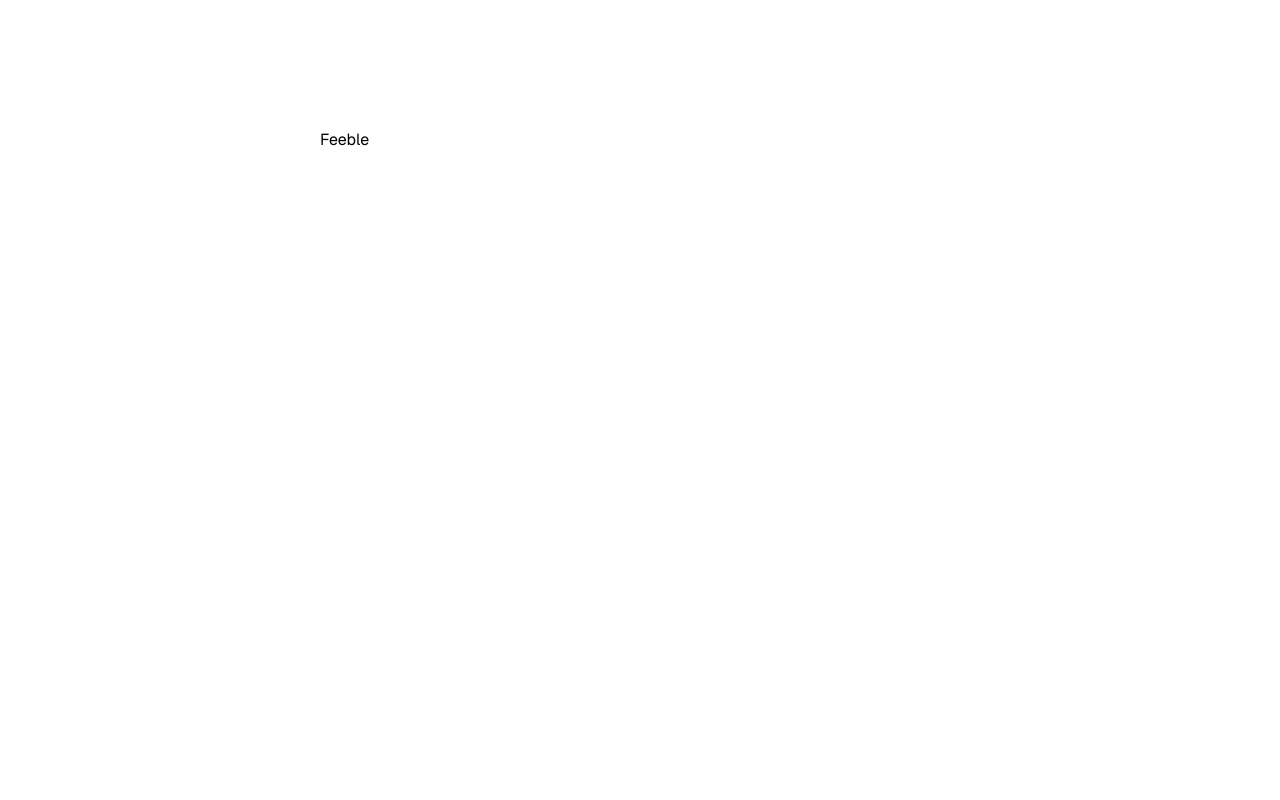
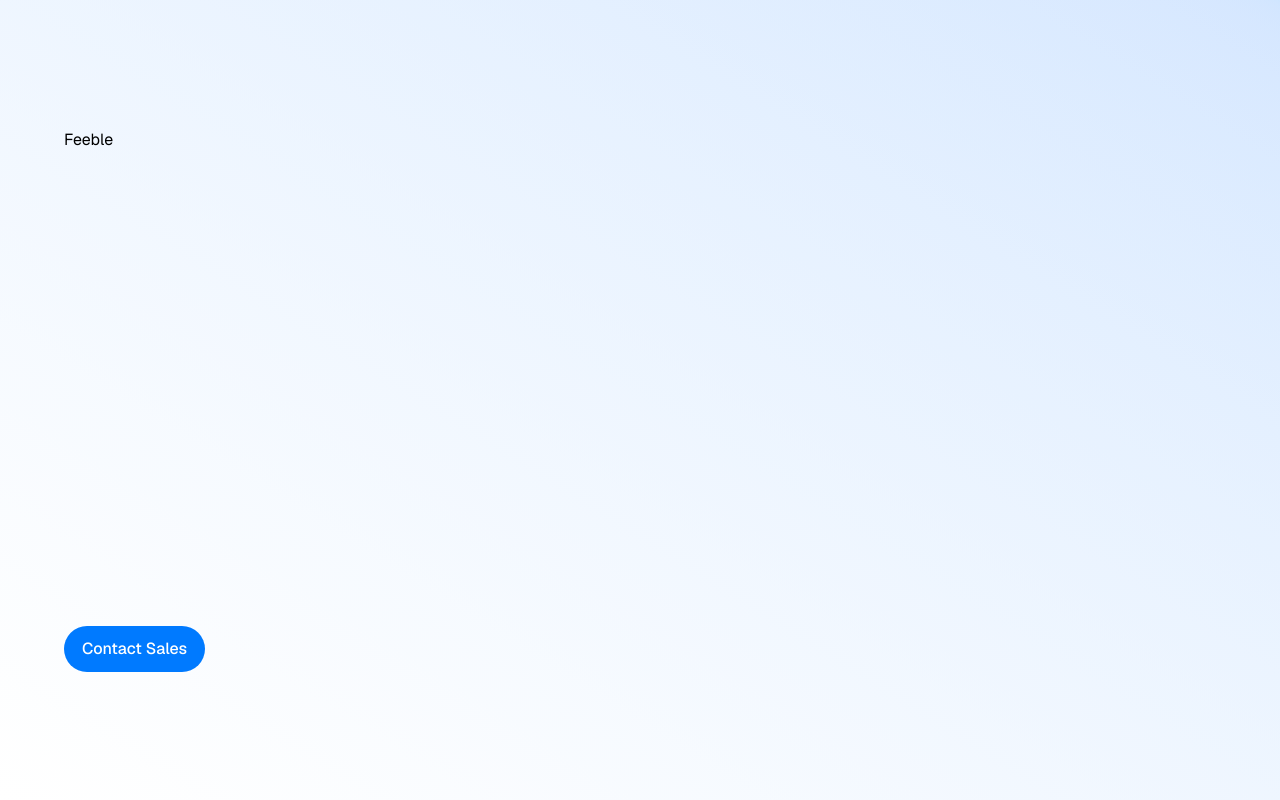
Before and after one commit to Buenohy/feeble, a Next.js app: page / in a window 1280 px wide. Built offline with nearby package versions, Linux system fonts and the light colour scheme.

Commit message:
feat: Button ui

```diff
--- /dev/null
+++ b/src/app/components/ui/button.tsx
@@ -0,0 +1,6 @@
+
+export default function Button() {
+  return (
+    <button type="button" className="bg-primary-feeble py-2.75 px-4.5 rounded-full cursor-pointer font-medium text-base">Contact Sales</button>
+  )
+}
--- a/src/app/globals.css
+++ b/src/app/globals.css
@@ -12,6 +12,7 @@
   --font-mono: var(--font-geist-mono);
 
   --color-background-feeble: #ffffff;
+  --color-primary-feeble: #007AFF;
 }
 
 @media (prefers-color-scheme: dark) {
--- a/src/app/page.tsx
+++ b/src/app/page.tsx
@@ -1,8 +1,11 @@
+import Button from "./components/ui/button";
+
 export default function Home() {
   return (
-    <div className="flex min-h-screen items-center justify-center bg-background-feeble font-sans dark:bg-background-feeble">
-      <main className="flex min-h-screen w-full max-w-3xl flex-col items-center justify-between py-32 px-16 bg-background-feeble dark:bg-background-feeble sm:items-start">
+    <div className="flex min-h-screen items-center justify-center font-sans bg-linear-to-bl from-primary-feeble/10 to-white/90">
+      <main className="flex min-h-screen w-full flex-col items-center justify-between py-32 px-16 bg-linear-to-bl from-primary-feeble/10 to-white/90 sm:items-start">
         <h1 className="text-black">Feeble</h1>
+        <Button />
       </main>
     </div>
   );
```
